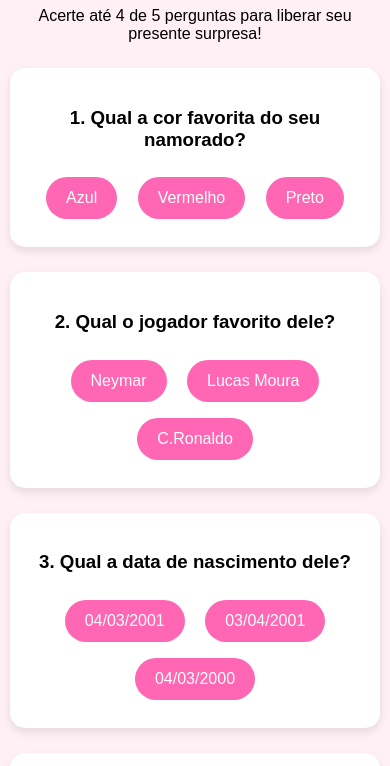
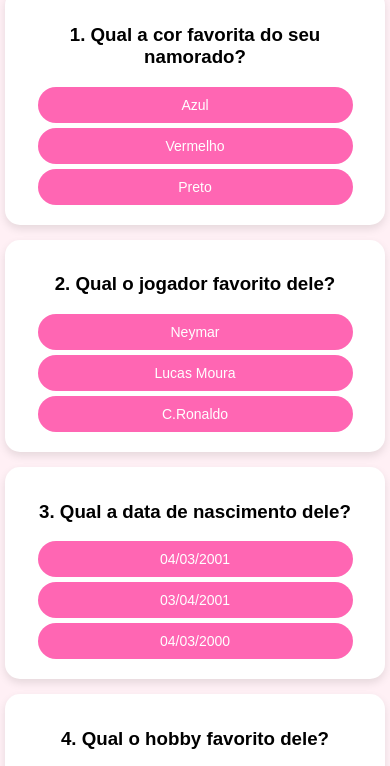
Before and after one commit to JotaVSF/Game-Love, a plain HTML site: page game❤/index.html in a window 390 px wide. Shown: the part 122-888 px from the top of the page. Drawn offline with Linux system fonts and the light colour scheme.

Commit message:
Update index.html

```diff
--- a/game❤/index.html
+++ b/game❤/index.html
@@ -2,6 +2,7 @@
 <html lang="pt-BR">
 <head>
     <meta charset="UTF-8">
+    <meta name="viewport" content="width=device-width, initial-scale=1.0">
     <title>Quiz do Amor ❤️</title>
     <style>
         body {
@@ -42,6 +43,10 @@
             margin: 40px auto;
             animation: fadeIn 1s;
         }
+        #qrCodeVideo img {
+            max-width: 100%;
+            height: auto;
+        }
         @keyframes fadeIn {
             from { opacity: 0; }
             to { opacity: 1; }
@@ -57,6 +62,40 @@
             0% { transform: scale(1); }
             50% { transform: scale(1.1); }
             100% { transform: scale(1); }
+        }
+        @media (max-width: 600px) {
+            body {
+                padding: 5px;
+            }
+            h1 {
+                font-size: 24px;
+            }
+            p {
+                font-size: 14px;
+            }
+            .pergunta {
+                margin: 15px 0;
+                padding: 15px;
+            }
+            button {
+                padding: 10px 15px;
+                font-size: 14px;
+                margin: 5px;
+            }
+            #qrCodeVideo h2 {
+                font-size: 20px;
+            }
+            #qrCodeVideo p {
+                font-size: 16px;
+            }
+        }
+
+        @media (max-width: 400px) {
+            button {
+                display: block; /* Botões em bloco para telas muito pequenas */
+                width: 90%;
+                margin: 5px auto;
+            }
         }
     </style>
 </head>
```
